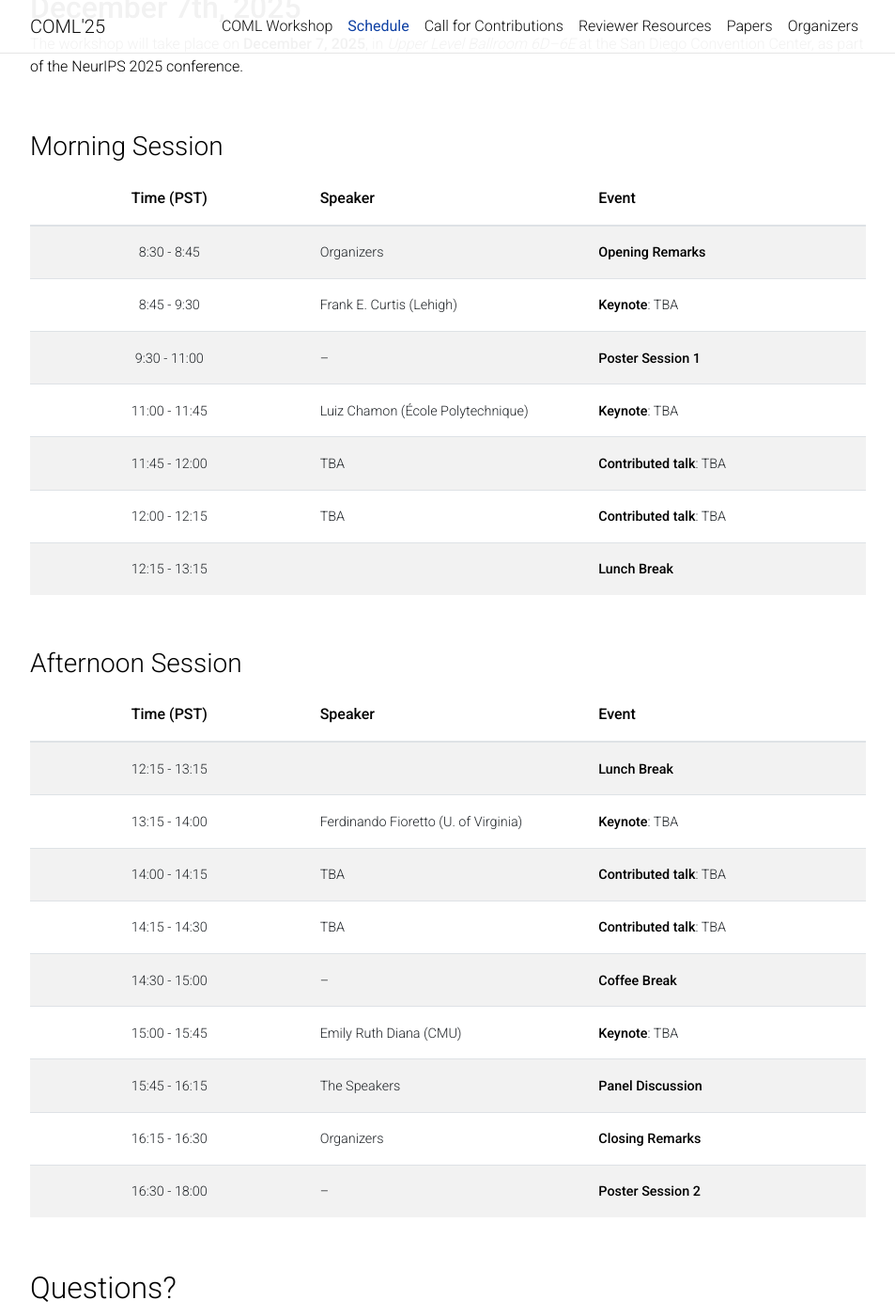
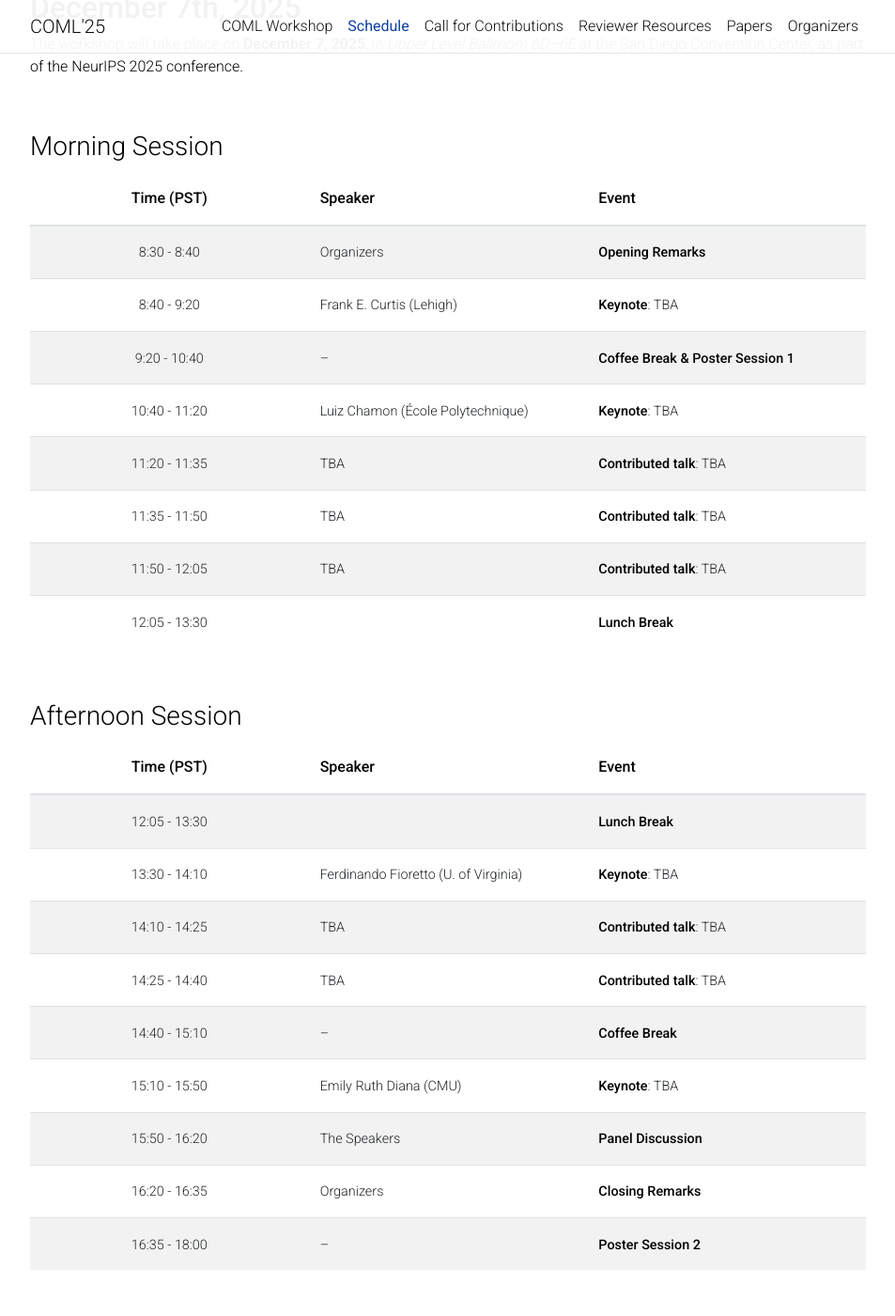
Before and after one commit to constrained-opt-ml/constrained-opt-ml.github.io, a Jekyll site: the page built from _pages/schedule.md, in a window 1280 px wide and 1400 px high, scrolled down 227 px. Shown: the whole window at 94% size, without its empty margins (163-1116 px from the left). Built offline with Jekyll 4.4.1, drawn with Linux system fonts in a browser that asks for light colours; comment, search, counter and statistics services are not loaded; a style sheet for code colours, icons or effects is not loaded.

Commit message:
Update schedule

```diff
--- a/_pages/schedule.md
+++ b/_pages/schedule.md
@@ -19,15 +19,16 @@ The workshop will take place on **December 7, 2025**, in *Upper Level Ballroom 6
 
 ### Morning Session
 
-| **Time (PST)** | **Speaker**                          | **Event**                 |
-|:--------------:|--------------------------------------|---------------------------|
-|  8:30 - 8:45   | Organizers                           | **Opening Remarks**       |
-|  8:45 - 9:30   | Frank E. Curtis (Lehigh)             | **Keynote**: TBA          |
-|  9:30 - 11:00  | --                                   | **Poster Session 1**      |
-| 11:00 - 11:45  | Luiz Chamon (École Polytechnique)    | **Keynote**: TBA          |
-| 11:45 - 12:00  | TBA                                  | **Contributed talk**: TBA |
-| 12:00 - 12:15  | TBA                                  | **Contributed talk**: TBA |
-| 12:15 - 13:15  |                                      | **Lunch Break**           |
+| **Time (PST)** | **Speaker**                       | **Event**                           |
+|:--------------:|-----------------------------------|-------------------------------------|
+|  8:30 - 8:40   | Organizers                        | **Opening Remarks**                 |
+|  8:40 - 9:20   | Frank E. Curtis (Lehigh)          | **Keynote**: TBA                    |
+|  9:20 - 10:40  | --                                | **Coffee Break & Poster Session 1** |
+| 10:40 - 11:20  | Luiz Chamon (École Polytechnique) | **Keynote**: TBA                    |
+| 11:20 - 11:35  | TBA                               | **Contributed talk**: TBA           |
+| 11:35 - 11:50  | TBA                               | **Contributed talk**: TBA           |
+| 11:50 - 12:05  | TBA                               | **Contributed talk**: TBA           |
+| 12:05 - 13:30  |                                   | **Lunch Break**                     |
 {: .table}
 {: .table-striped}
 
@@ -37,15 +38,15 @@ The workshop will take place on **December 7, 2025**, in *Upper Level Ballroom 6
 
 | **Time (PST)** | **Speaker**                          | **Event**                 |
 |:--------------:|--------------------------------------|---------------------------|
-| 12:15 - 13:15  |                                      | **Lunch Break**           |
-| 13:15 - 14:00  | Ferdinando Fioretto (U. of Virginia) | **Keynote**: TBA          |
-| 14:00 - 14:15  | TBA                                  | **Contributed talk**: TBA |
-| 14:15 - 14:30  | TBA                                  | **Contributed talk**: TBA |
-| 14:30 - 15:00  | --                                   | **Coffee Break**          |
-| 15:00 - 15:45  | Emily Ruth Diana (CMU)               | **Keynote**: TBA          |
-| 15:45 - 16:15  | The Speakers                         | **Panel Discussion**      |
-| 16:15 - 16:30  | Organizers                           | **Closing Remarks**       |
-| 16:30 - 18:00  | --                                   | **Poster Session 2**      |
+| 12:05 - 13:30  |                                      | **Lunch Break**           |
+| 13:30 - 14:10  | Ferdinando Fioretto (U. of Virginia) | **Keynote**: TBA          |
+| 14:10 - 14:25  | TBA                                  | **Contributed talk**: TBA |
+| 14:25 - 14:40  | TBA                                  | **Contributed talk**: TBA |
+| 14:40 - 15:10  | --                                   | **Coffee Break**          |
+| 15:10 - 15:50  | Emily Ruth Diana (CMU)               | **Keynote**: TBA          |
+| 15:50 - 16:20  | The Speakers                         | **Panel Discussion**      |
+| 16:20 - 16:35  | Organizers                           | **Closing Remarks**       |
+| 16:35 - 18:00  | --                                   | **Poster Session 2**      |
 {: .table}
 {: .table-striped}
 
```
